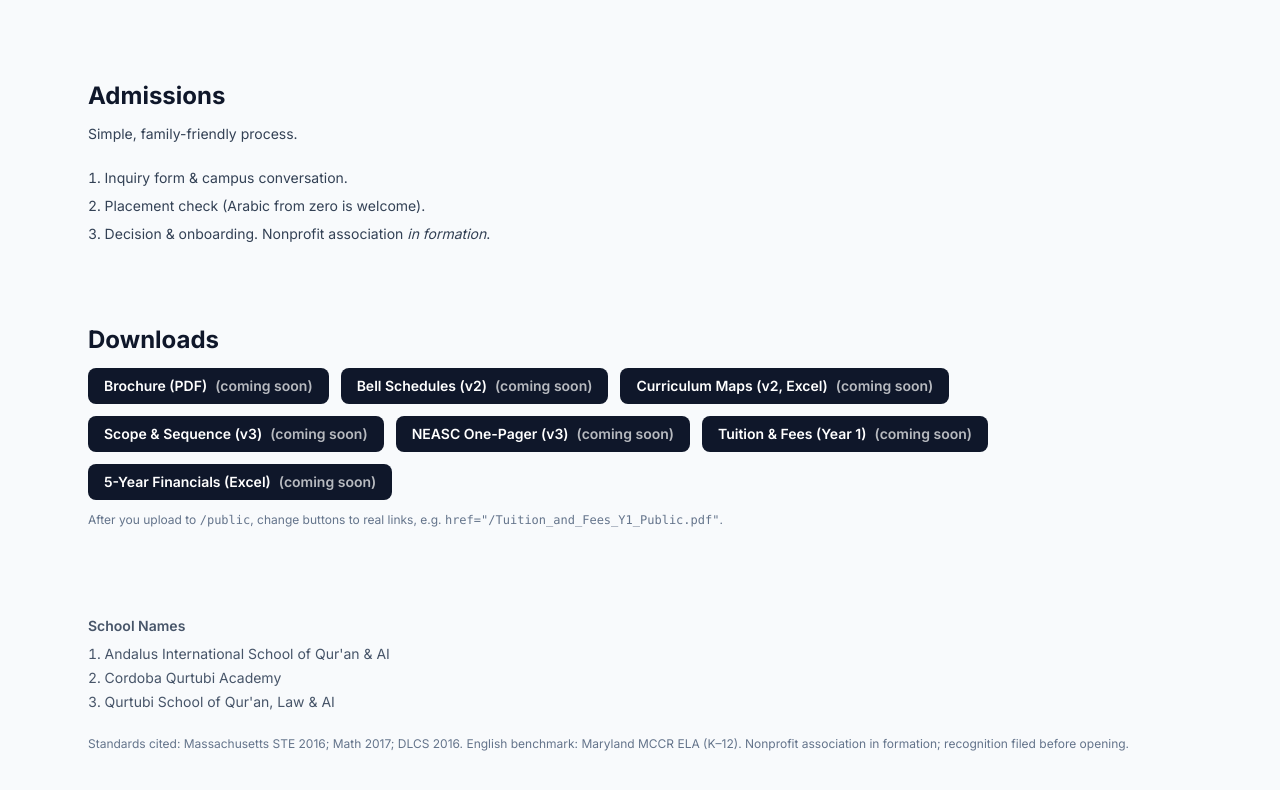
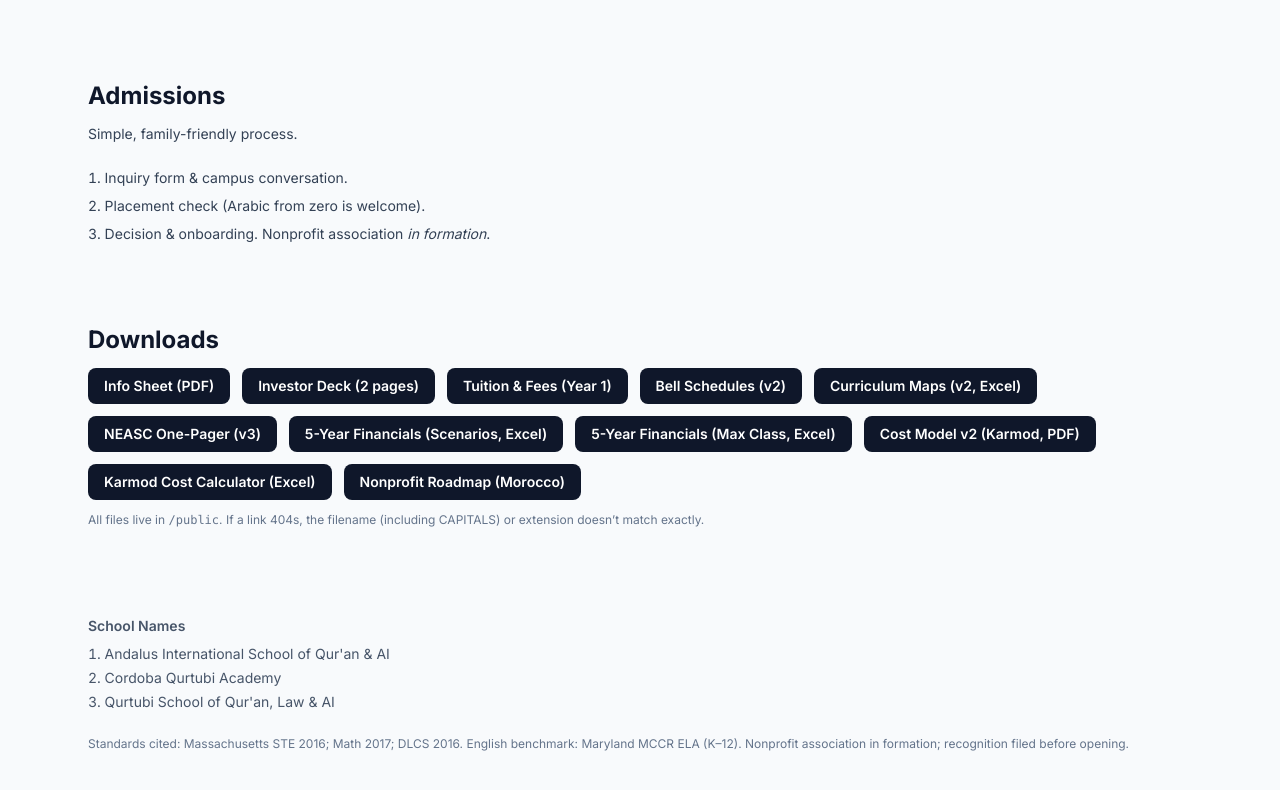
Before and after one commit to patience62003/andalus2, a React (Vite) app: page / in a window 1280 px wide. Shown: the part 1901-2691 px from the top of the page. Built offline with nearby package versions, Linux system fonts and the light colour scheme.

Commit message:
Update App.tsx

```diff
--- a/src/App.tsx
+++ b/src/App.tsx
@@ -86,17 +86,24 @@ export default function App(){
     </ol>
   </Section>
   <Section id="downloads" title="Downloads">
-    <div className="flex flex-wrap gap-3">
-     <Button label="Brochure (PDF)" comingSoon/>
-     <Button label="Bell Schedules (v2)" comingSoon/>
-     <Button label="Curriculum Maps (v2, Excel)" comingSoon/>
-     <Button label="Scope & Sequence (v3)" comingSoon/>
-     <Button label="NEASC One-Pager (v3)" comingSoon/>
-     <Button label="Tuition & Fees (Year 1)" comingSoon/>
-     <Button label="5-Year Financials (Excel)" comingSoon/>
-    </div>
-    <p className="text-xs text-slate-500 mt-3">After you upload to <code>/public</code>, change buttons to real links, e.g. <code>href="/Tuition_and_Fees_Y1_Public.pdf"</code>.</p>
-  </Section>
+  <div className="flex flex-wrap gap-3">
+    <Button label="Info Sheet (PDF)" href="/Andalus_Investor_Summary_v2.pdf" />
+    <Button label="Investor Deck (2 pages)" href="/Andalus_Investor_Deck_2pg.pdf" />
+    <Button label="Tuition & Fees (Year 1)" href="/Tuition_and_Fees_Y1_Public.pdf" />
+    <Button label="Bell Schedules (v2)" href="/Bell-Schedules-v2.pdf" />
+    <Button label="Curriculum Maps (v2, Excel)" href="/Andalus_Curriculum_Maps_v2.xlsx" />
+    <Button label="NEASC One-Pager (v3)" href="/NEASC-Alignment-OnePager-v3.pdf" />
+    <Button label="5-Year Financials (Scenarios, Excel)" href="/Andalus_5yr_Pro_Forma_SCENARIOS.xlsx" />
+    <Button label="5-Year Financials (Max Class, Excel)" href="/Andalus_5yr_Pro_Forma_MAXCLASS.xlsx" />
+    <Button label="Cost Model v2 (Karmod, PDF)" href="/Cost_Model_v2_Karmod.pdf" />
+    <Button label="Karmod Cost Calculator (Excel)" href="/Karmod_Cost_Calculator_v2.xlsx" />
+    <Button label="Nonprofit Roadmap (Morocco)" href="/Nonprofit-Roadmap-Morocco-v1.pdf" />
+  </div>
+  <p className="text-xs text-slate-500 mt-3">
+    All files live in <code>/public</code>. If a link 404s, the filename (including CAPITALS) or extension doesn’t match exactly.
+  </p>
+</Section>
+
   <footer className="max-w-6xl mx-auto px-6 py-12 text-sm text-slate-600">
    <h4 className="font-semibold">School Names</h4>
    <ol className="list-decimal list-inside mt-2 space-y-1">
```
